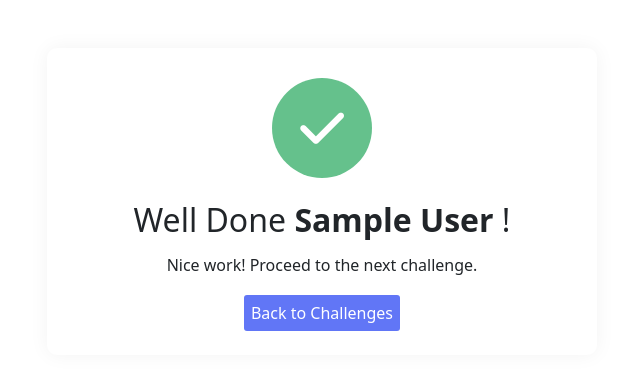
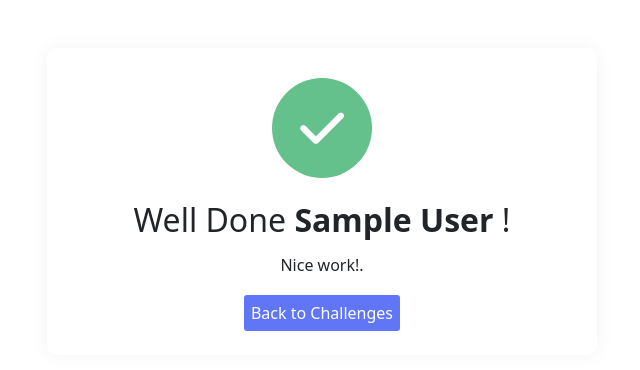
Before and after one commit to MrnsXns/My_CTF_Challenges, a PHP site: page /congrats_page.php in a window 1280 px wide. Shown: the top 370 px of the page, without its empty margins (318-958 px from the left). Run offline with PHP 8.4, Linux system fonts and the light colour scheme; the visitor is signed in with stand-in values (Sample User, id 1).

Commit message:
Update congrats_page.php

```diff
--- a/Jeopardy_CTF/main_/congrats_page.php
+++ b/Jeopardy_CTF/main_/congrats_page.php
@@ -82,7 +82,7 @@ $_SESSION["server_ip"]=$_SERVER['SERVER_ADDR'];
                         <i class="fas fa-check"></i>
                     </div>
                     <h4 class="congratulation-contents-title"> Well Done <b><?=$_SESSION["name"]?></b> ! </h4>
-                    <p class="congratulation-contents-para"> Nice work! Proceed to the next challenge. </p>
+                    <p class="congratulation-contents-para"> Nice work!. </p>
                     <div class="btn-wrapper mt-4">
                         <a href='http://<?=$_SESSION["server_ip"]?>/Jeopardy_CTF/main_/challenges.php' class="cmn-btn btn-bg-1"> Back to Challenges </a>
                     </div>
```
